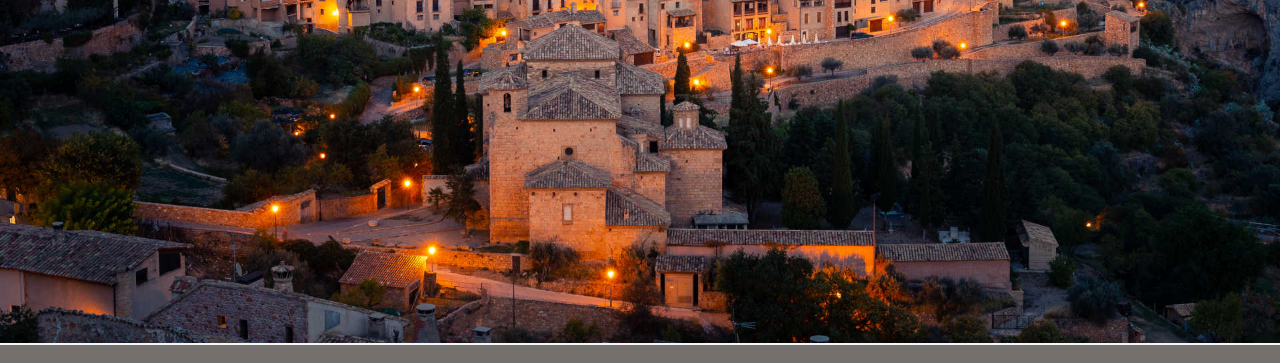
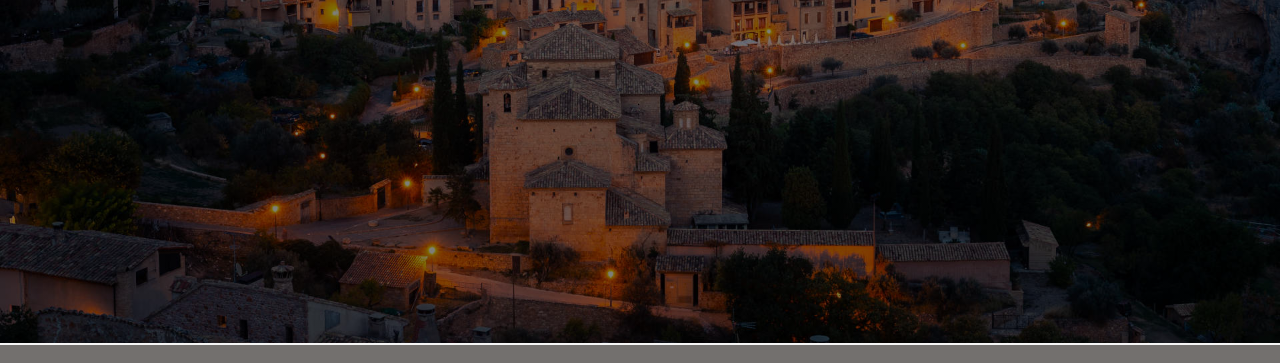
Before and after one commit to marianodl90/clase-git-hub, a plain HTML site: page index.html in a window 1280 px wide. Shown: the part 396-759 px from the top of the page. Drawn offline with Linux system fonts and the light colour scheme; a web font is replaced by a local one.

Commit message:
oscurecimos imagen fondo

```diff
--- a/estilos/style.css
+++ b/estilos/style.css
@@ -63,7 +63,8 @@
 
 /* ************************************************* PAGINA PRICIPAL ********************************************** */
 .contenedor {
-    background-image: url(../multimedia/pueblo-montaña-2.jpg);
+    background-image: linear-gradient(rgba(0,0,0,0.5),rgba(0,0,0,0.5)),
+    url(../multimedia/pueblo-montaña-2.jpg);
     background-size: cover;
     opacity: 1;
     display: flex;
```
